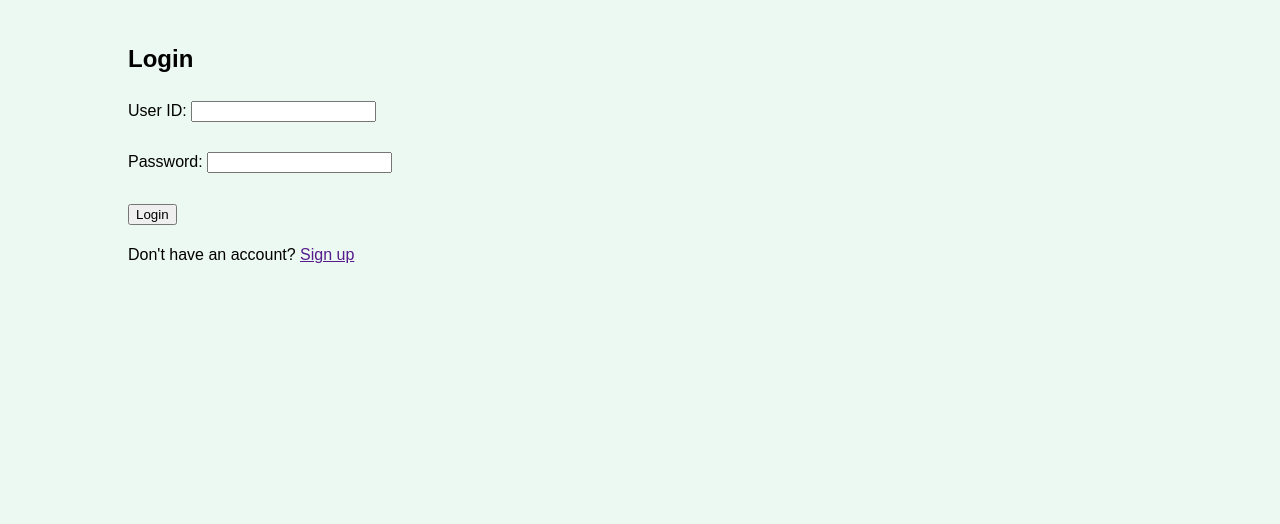
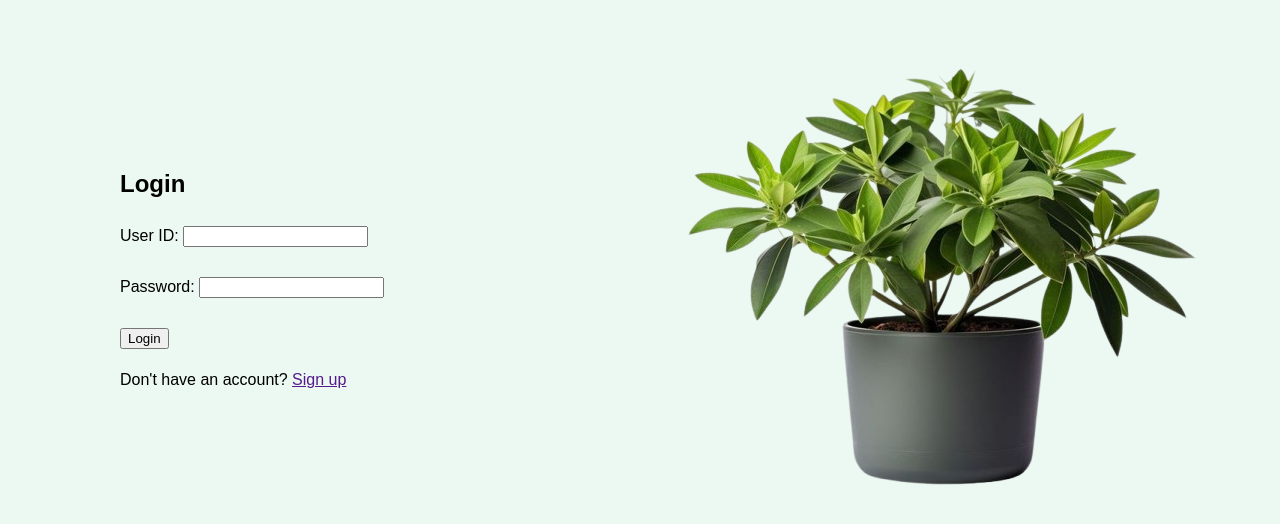
Before and after one commit to Marky115/HerbVitalWebsite, a PHP site: page /login.html in a window 1280 px wide. Shown: the top 524 px of the page. Run offline with PHP 8.4, Linux system fonts and the light colour scheme.

Commit message:
Edited the login page designs

```diff
--- a/login.html
+++ b/login.html
@@ -7,7 +7,11 @@
     <link rel="stylesheet" href="style.css">
 </head>
 <body>
-    <div class="container">
+    <div class="container1">
+        <div class="loginImg">
+            <img src="./img/loginImg.png" alt="loginImg">
+        </div>
+        <div class="loginContent">
             <h2>Login</h2>
             <form action="login_process.php" method="post">
                 <label for="userID">User ID:</label>
@@ -20,5 +24,6 @@
             </form>
             <p>Don't have an account? <a href="">Sign up</a></p>
         </div>
+    </div>
 </body>
 </html>
--- a/style.css
+++ b/style.css
@@ -139,13 +139,18 @@ main {
 
 .herb-item {
     border: 1px solid #ddd;
+    border-radius: 20px;
     padding: 15px;
     text-align: center;
+    box-shadow: 0 4px 8px rgba(0, 0, 0, 0.1);
 }
-
+.herb-item:hover{
+    box-shadow: 0 8px 16px rgba(0, 0, 0, 0.15);
+}
 .herb-item img {
     max-width: 15rem;
     height: auto;
+    border-radius: 20px;
 }
 
 .concern-list {
@@ -172,3 +177,37 @@ footer {
 .hidden{
     display: none;
 }
+
+/* login page*/
+.container1{
+    display: flex;
+    flex-direction: row-reverse;
+    align-items: center;
+    max-width: 1200px;
+    margin: 0 auto;
+
+    padding-top:50px;
+    padding-left: 100px;
+
+}
+
+.loginImg {
+    flex: 1;
+    display: flex;
+    justify-content: center;
+    align-items: center;
+
+  }
+
+  .loginImg img {
+    max-width: 100%;
+    height: auto;
+    margin:0;
+
+  }
+
+  .loginContent {
+    flex: 1;
+    padding: 20px;
+    margin-right: -200px;
+  }
```
Also changed, not shown: img/lavender.jpg (added), img/loginImg.png (added). Lines whose indentation alone changed are shown as unchanged.
